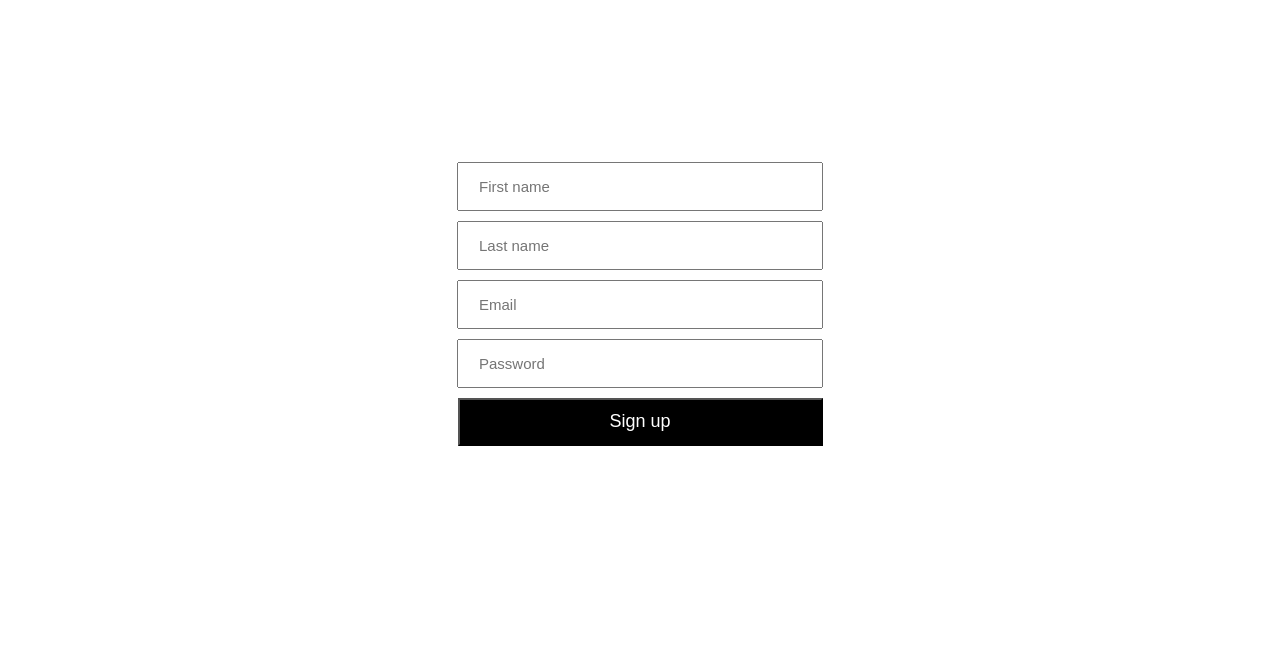
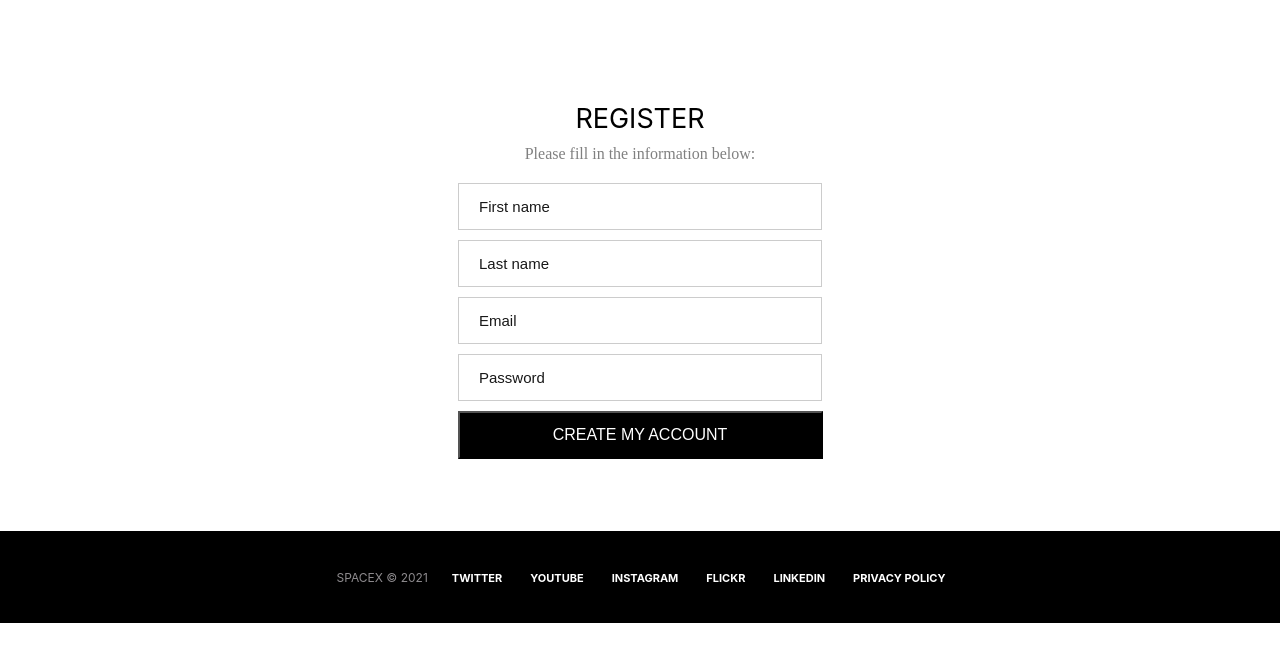
Before and after one commit to vaibhavgupta97/spacex-launch-dashboard, a React (Create React App) app: page / in a window 1280 px wide. Both pictures are taken after a click on the element "Create one". Shown: the top 662 px of the page. Built offline with nearby package versions, Linux system fonts and the light colour scheme; no server answers.

Commit message:
04mar2115:03

```diff
--- a/src/App.css
+++ b/src/App.css
@@ -10,6 +10,7 @@
 
 }
 .app{
+    width: 100%;
     display: flex;
     flex-direction: column;
     align-items: center;
--- a/src/App.js
+++ b/src/App.js
@@ -6,7 +6,6 @@ import {useDispatch} from 'react-redux';
 import Login from "./components/Login";
 import Navbar from "./components/Navbar";
 import Footer from "./components/Footer";
-import Register from "./components/Register";
 import {BrowserRouter as Router,Switch,Route} from "react-router-dom";
 import {login,logout,selectUser} from './features/userSlice';
 import Simulator from './components/Simulator';
@@ -35,9 +34,9 @@ function App() {
     <Router>
     <div className="app">
 {!user ?(
-  <div>
+
   <Login/>
-</div>
+
 ):(
 <Switch>
 <Route path="/launches">
--- a/src/components/Launches.js
+++ b/src/components/Launches.js
@@ -11,7 +11,7 @@ setLaunch(res.data);
 return res;
 }
 getData();
-},["https://api.spacexdata.com/v3/launches"])
+},[])
 console.log(launch);
 return (
 <div className="launch">
--- a/src/components/Login.css
+++ b/src/components/Login.css
@@ -1,10 +1,13 @@
+.login__container{
+    width: 100%;
+}
 .login{
     display: grid;
     place-items: center;
     margin-left: auto;
     margin-right: auto;
-    padding-top: 100px;
-    padding-bottom: 100px;
+    padding-top: 80px;
+    padding-bottom: 151px;
 }
 .login>form {
     display: flex;
@@ -16,15 +19,15 @@ height: 43px;
 font-size: 15px;
 padding-left: 20px;
 margin-bottom: 10px;
+border: 1px solid rgba(128,128,128,0.4);
 }
 .loginBtn{
     width: 365px;
     height: 48px;
-    font-size: large;
+    font-size: medium;
     cursor: pointer;
     color: #fff;
     background-color:black;
-
     margin-bottom: 10px;
 }
 .loginBtn:hover{
@@ -33,9 +36,46 @@ margin-bottom: 10px;
 }
 
 .login__register{
-    color: skyblue;
+    color: grey;
+    font-weight: 600;
     cursor: pointer;
 }
 .login >p{
     margin-top: 20px;
 }
+.login__heading{
+    color: #000;
+    /* margin-top: -10px; */
+    font-weight: 400;
+    font-size: 27px;
+    margin-bottom: -10px;
+}
+.login__para{
+    color: grey;
+    font-weight: 200;
+}
+.register{
+    display: grid;
+    place-items: center;
+    margin-left: auto;
+    margin-right: auto;
+    padding-top: 80px;
+    padding-bottom: 62px;
+}
+.register>form {
+    display: flex;
+    flex-direction: column;
+
+}
+.register >form >input{
+width: 340px;
+height: 43px;
+font-size: 15px;
+padding-left: 20px;
+margin-bottom: 10px;
+border: 1px solid rgba(128,128,128,0.4);
+}
+.register >form >input::placeholder ,.login >form >input::placeholder {
+    color:black;
+    opacity: 0.9;
+  }
--- a/src/components/Login.js
+++ b/src/components/Login.js
@@ -3,7 +3,7 @@ import "./Login.css";
 import {useDispatch} from 'react-redux';
 import{login} from '../features/userSlice';
 import {auth} from "../firebase";
-import {Link} from "react-router-dom";
+import Footer from "./Footer";
 
 function Login() {
     const[state,setState]=useState(false);
@@ -48,23 +48,26 @@ function Login() {
             .catch((error)=>alert(error));
         };
 return (
-    <div>
+    <div className="login__container">
     {!state ?(<div className="login">
-    <h2>LOGIN</h2>
-<p>Please enter your e-mail and password:</p>
+    <h2 className="login__heading">LOGIN</h2>
+<p className="login__para">Please enter your e-mail and password:</p>
 <form>
 <input value={email} onChange={e=>setEmail(e.target.value)}
  type="text" placeholder="Email"/>
 <input  value={password} onChange={e=>setPassword(e.target.value)}
  type="password" placeholder="Password"/>
-<button className="loginBtn" type="submit" onClick={logInToApp}>lOGIN</button>
+<button className="loginBtn" type="submit" onClick={logInToApp}>LOGIN</button>
 </form>
-<div style={{ display: 'flex' }}>Don't have an account?{" "}
+<div style={{ display: 'flex' }}>Don't have an account?{""}
 
 <span className="login__register"  onClick={()=>setState(true)}>Create one</span>
-</div></div>):
-(<div className="login">
-<p>Please fill in the information below:</p>
+</div>
+</div>):
+
+(<div className="register">
+<h2 className="login__heading">REGISTER</h2>
+<p className="login__para">Please fill in the information below:</p>
 <form>
 <input value={name} onChange={e=>setName(e.target.value)}
  type="text" placeholder="First name"/>
@@ -76,9 +79,11 @@ return (
 
 </form>
 <div >
-<button className="loginBtn"  onClick={register}>Sign up</button>
+<button className="loginBtn"
+ onClick={register}>CREATE MY ACCOUNT</button>
 </div>
 </div>)}
+<Footer style={{width:"100%"}}/>
 </div>
 )
 }
--- a/src/components/Register.js
+++ /dev/null
@@ -1,56 +0,0 @@
-import React,{useState} from 'react';
-import "./Register.css";
-import {useDispatch} from 'react-redux';
-import{login} from '../features/userSlice';
-import {auth} from "../firebase";
-// import {Link} from "react-router-dom";
-
-function Register() {
-    const[email,setEmail]=useState("");
-    const[password,setPassword]=useState("");
-    const[name,setName]=useState("");
-    const dispatch=useDispatch();
-    const register=()=>{
-        if(!name){
-               return alert("Please enter your name")
-           }
-           auth.createUserWithEmailAndPassword(email,password)
-           .then((userAuth)=>{
-           userAuth.user
-           .updateProfile({
-               displayName:name,
-           })
-           .then(()=> {
-               dispatch(
-                   login({
-                   email: userAuth.user.email,
-                   uid:userAuth.user.uid,
-                   displayName:name,
-
-               })
-               );
-           });
-               })
-               .catch((error)=>alert(error));
-           };
-    return (
-        <div className="register">
-        <div className="login">
-        <p>Please fill in the information below:</p>
-        <form>
-        <input value={name} onChange={e=>setName(e.target.value)}
-         type="text" placeholder="First name"/>
-        <input type="text" placeholder="Last name"/>
-        <input value={email} onChange={e=>setEmail(e.target.value)}
-         type="text" placeholder="Email"/>
-        <input  value={password} onChange={e=>setPassword(e.target.value)}
-         type="password" placeholder="Password"/>
-        <button className="loginBtn" type="submit" onClick={register}>Sign In</button>
-        </form>
-
-        </div>
-        </div>
-    )
-}
-
-export default Register
```
Also changed, not shown: src/components/Footer2.js (deleted, +0 -11 lines), src/components/Footer2.css (deleted), src/components/Register.css (deleted).
